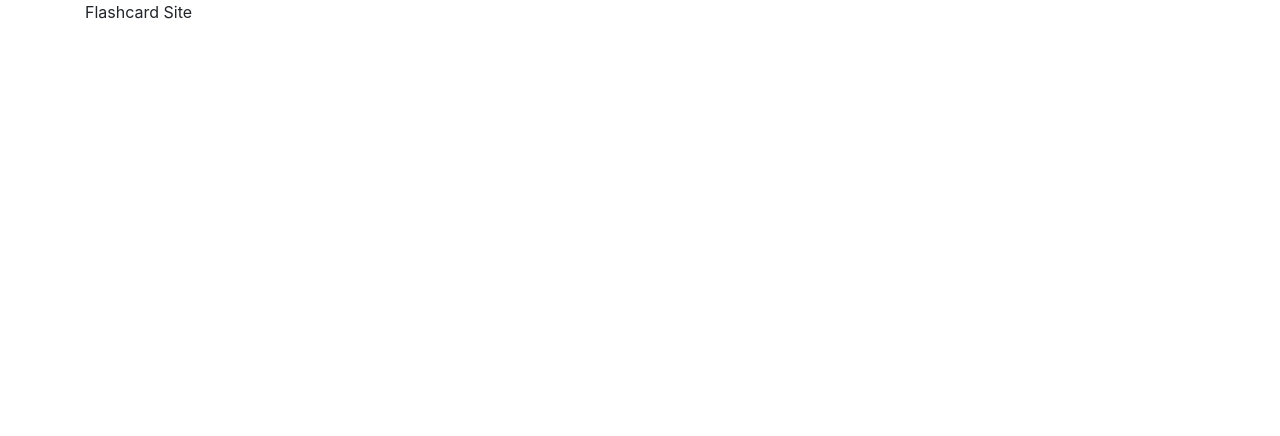
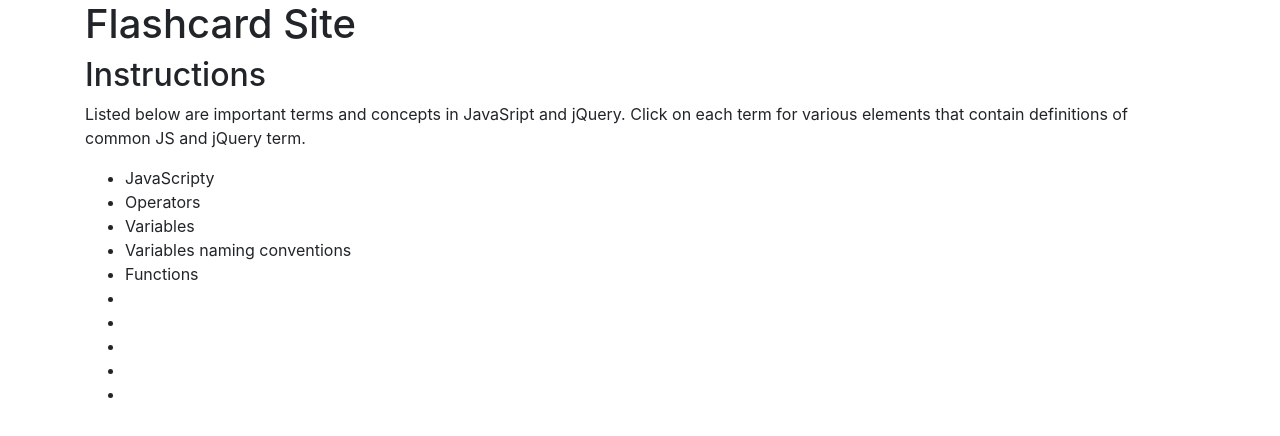
Before and after one commit to kolmansoifer/flashcard-site, a plain HTML site: page index.html in a window 1280 px wide. Drawn offline with Linux system fonts and the light colour scheme.

Commit message:
Add ul and lis

```diff
--- a/index.html
+++ b/index.html
@@ -9,7 +9,21 @@
 </head>
 <body>
   <div class="container">
-    <hi>Flashcard Site</hi>
+    <h1>Flashcard Site</h1>
+    <h2>Instructions</h2>
+      <p>Listed below are important terms and concepts in JavaSript and jQuery.  Click on each term for various elements that contain definitions of common JS and jQuery term.</p>
+      <ul>
+        <li>JavaScripty</li>
+        <li>Operators</li>
+        <li>Variables</li>
+        <li>Variables naming conventions</li>
+        <li>Functions</li>
+        <li></li>
+        <li></li>
+        <li></li>
+        <li></li>
+        <li></li>
+      </ul>
 
 </body>
 </html>
```
